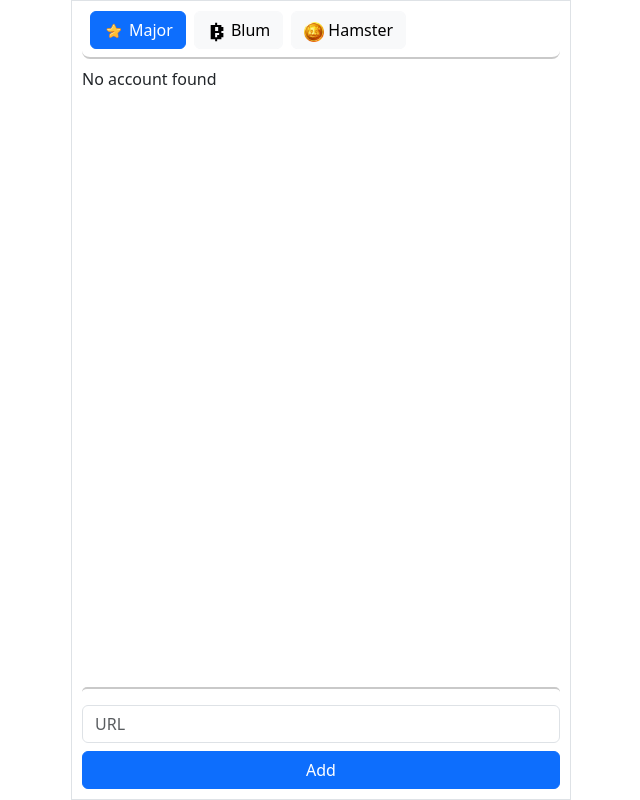
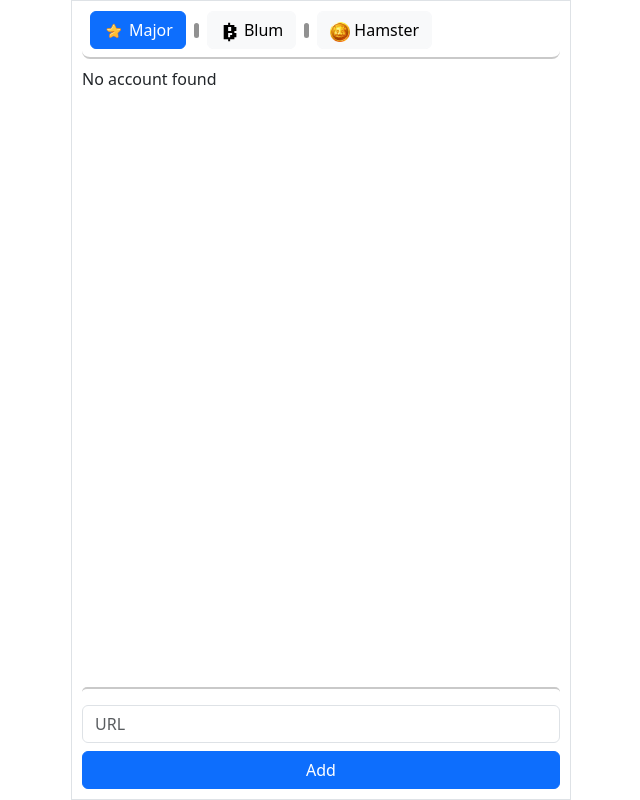
Before and after one commit to TheRealYT/airdrop, a React (Vite) app: page / in a window 1280 px wide. Shown: the whole page, without its empty margins (319-959 px from the left). Built offline with nearby package versions, Linux system fonts and the light colour scheme.

Commit message:
add group separator

```diff
--- a/src/App.jsx
+++ b/src/App.jsx
@@ -1,7 +1,9 @@
 import {Button, Form, ListGroup, Spinner, Stack} from 'react-bootstrap';
-import {useRef, useState} from 'react';
+
+import React, {useRef, useState} from 'react';
+import {formatSeconds} from './api/util';
+
 import Hamster from './api/Hamster';
-import {formatSeconds} from './api/util';
 import Major from './api/Major';
 
 const data = JSON.parse(localStorage.getItem('data')) ?? {};
@@ -214,21 +216,26 @@
             <div className="w-100 overflow-y-auto topBar" style={{flex: 'none'}}>
                 <Stack direction="horizontal" className="mb-2 px-2" style={{width: 'max-content'}}
                        gap={2}>
-                    {airdrops.map(d => {
+                    {airdrops.map((d, i, arr) => {
                         const onClick = () => {
                             setSelected(d.name);
                             setAccount('');
                         };
 
                         return (
-                            <Button disabled={loading} onClick={onClick}
+                            <React.Fragment key={d.name}>
+                                {i > 0 && ((arr[i - 1].Airdrop && !d.Airdrop) || (!('msg' in arr[i - 1]) && 'msg' in d)) &&
+                                    <div key={d.Airdrop ? 'divider-end' : 'divider-new'} className="divider-h"/>}
+                                <Button
+                                    disabled={loading} onClick={onClick}
                                     key={d.name} variant={d.name === selected ? 'primary' : 'light'}>
-                                {d.img &&
-                                    <img className="me-1" width={d.size ?? 20} src={d.img}
-                                         alt=""/>}{d.title}
-                                {isNew(d.Airdrop && !('msg' in d) && d.name, drop.name) &&
-                                    <span className="text-danger ms-1">●</span>}
-                            </Button>);
+                                    {d.img &&
+                                        <img className="me-1" width={d.size ?? 20} src={d.img}
+                                             alt=""/>}{d.title}
+                                    {isNew(d.Airdrop && !('msg' in d) && d.name, drop.name) &&
+                                        <span className="text-danger ms-1">●</span>}
+                                </Button>
+                            </React.Fragment>);
                     })}
                 </Stack>
             </div>
@@ -284,7 +291,6 @@
                         <div className="my-3">
                             <div className="mt-2">🎮 Games</div>
                             <ListGroup className="mt-2">
-                                {/*<ListGroup.Item>😃 Coming soon</ListGroup.Item>*/}
                                 {instance.games.map(v => (
                                     <ListGroup.Item action key={v.id}
                                                     onClick={() => loading || v.isDone ? undefined : doTask(v)}>
--- a/src/index.css
+++ b/src/index.css
@@ -28,3 +28,10 @@
     border-radius: 8px;
     z-index: 1;
 }
+
+.divider-h {
+    width: 5px;
+    height: 15px;
+    background-color: #919191;
+    border-radius: 10px;
+}
```
